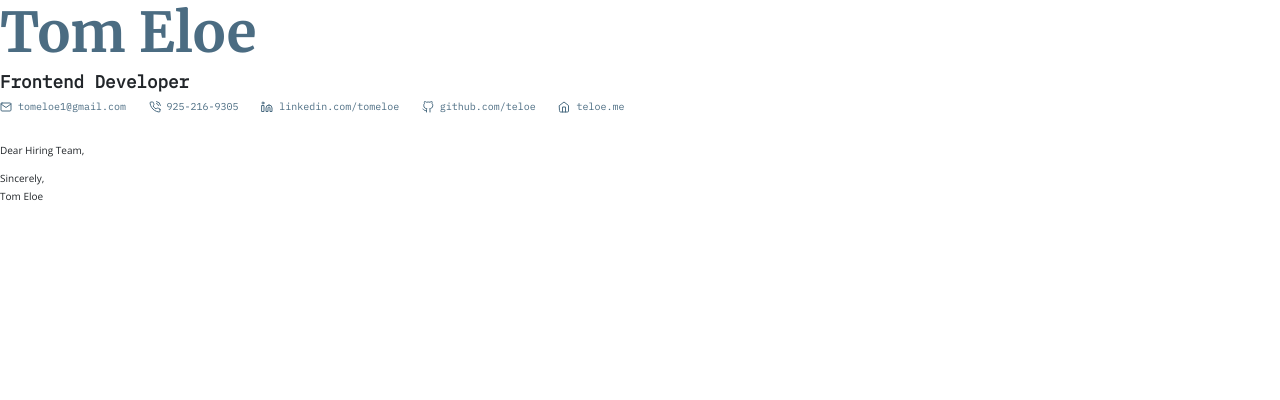
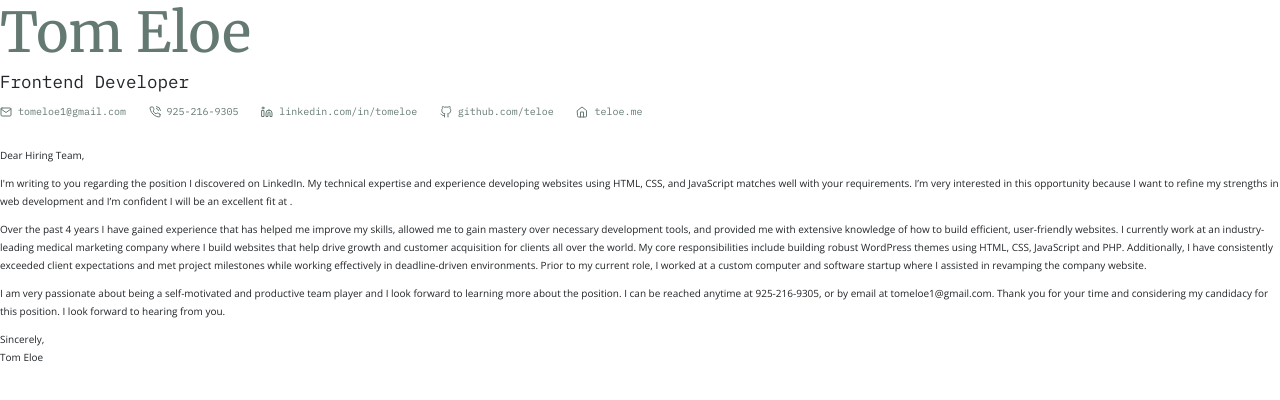
Before and after one commit to teloe/cv, a website: page cover-letter.html in a window 1280 px wide. Drawn offline with nearby package versions, Linux system fonts and the light colour scheme.

Commit message:
cover letter/more changes

```diff
--- a/cover-letter.html
+++ b/cover-letter.html
@@ -20,25 +20,25 @@
             <div class="col">
                 <div class="intro">
                     <h1>Tom Eloe</h1>
-                    <h2>Frontend Developer</h2>
+                    <h2 class="mb-3">Frontend Developer</h2>
                     <p class="contact">
-                        <a href="">
+                        <a href="mailto:tomeloe1@gmail.com">
                             <svg xmlns="http://www.w3.org/2000/svg" width="12" height="12" viewBox="0 0 24 24" fill="none" stroke="currentColor" stroke-width="2" stroke-linecap="round" stroke-linejoin="round" class="feather feather-mail"><path d="M4 4h16c1.1 0 2 .9 2 2v12c0 1.1-.9 2-2 2H4c-1.1 0-2-.9-2-2V6c0-1.1.9-2 2-2z"/><polyline points="22,6 12,13 2,6"/></svg>
                             <span>tomeloe1@gmail.com</span>
                         </a>
-                        <a href="">
+                        <a href="tel:9252169305">
                             <svg xmlns="http://www.w3.org/2000/svg" width="12" height="12" viewBox="0 0 24 24" fill="none" stroke="currentColor" stroke-width="2" stroke-linecap="round" stroke-linejoin="round" class="feather feather-phone-call"><path d="M15.05 5A5 5 0 0 1 19 8.95M15.05 1A9 9 0 0 1 23 8.94m-1 7.98v3a2 2 0 0 1-2.18 2 19.79 19.79 0 0 1-8.63-3.07 19.5 19.5 0 0 1-6-6 19.79 19.79 0 0 1-3.07-8.67A2 2 0 0 1 4.11 2h3a2 2 0 0 1 2 1.72 12.84 12.84 0 0 0 .7 2.81 2 2 0 0 1-.45 2.11L8.09 9.91a16 16 0 0 0 6 6l1.27-1.27a2 2 0 0 1 2.11-.45 12.84 12.84 0 0 0 2.81.7A2 2 0 0 1 22 16.92z"/></svg>
                             925-216-9305
                         </a>
-                        <a href="">
+                        <a href="https://www.linkedin.com/in/tomeloe/">
                             <svg xmlns="http://www.w3.org/2000/svg" width="12" height="12" viewBox="0 0 24 24" fill="none" stroke="currentColor" stroke-width="2" stroke-linecap="round" stroke-linejoin="round" class="feather feather-linkedin"><path d="M16 8a6 6 0 0 1 6 6v7h-4v-7a2 2 0 0 0-2-2 2 2 0 0 0-2 2v7h-4v-7a6 6 0 0 1 6-6z"/><rect x="2" y="9" width="4" height="12"/><circle cx="4" cy="4" r="2"/></svg>
-                            linkedin.com/tomeloe
+                            linkedin.com/in/tomeloe
                         </a>
-                        <a href="">
+                        <a href="https://github.com/teloe/">
                             <svg xmlns="http://www.w3.org/2000/svg" width="12" height="12" viewBox="0 0 24 24" fill="none" stroke="currentColor" stroke-width="2" stroke-linecap="round" stroke-linejoin="round" class="feather feather-github"><path d="M9 19c-5 1.5-5-2.5-7-3m14 6v-3.87a3.37 3.37 0 0 0-.94-2.61c3.14-.35 6.44-1.54 6.44-7A5.44 5.44 0 0 0 20 4.77 5.07 5.07 0 0 0 19.91 1S18.73.65 16 2.48a13.38 13.38 0 0 0-7 0C6.27.65 5.09 1 5.09 1A5.07 5.07 0 0 0 5 4.77a5.44 5.44 0 0 0-1.5 3.78c0 5.42 3.3 6.61 6.44 7A3.37 3.37 0 0 0 9 18.13V22"/></svg>
                             github.com/teloe
                         </a>
-                        <a href="">
+                        <a href="https://teloe.me/">
                             <svg xmlns="http://www.w3.org/2000/svg" width="12" height="12" viewBox="0 0 24 24" fill="none" stroke="currentColor" stroke-width="2" stroke-linecap="round" stroke-linejoin="round" class="feather feather-home"><path d="M3 9l9-7 9 7v11a2 2 0 0 1-2 2H5a2 2 0 0 1-2-2z"/><polyline points="9 22 9 12 15 12 15 22"/></svg>
                             <span>teloe.me</span>
                         </a>
@@ -51,8 +51,18 @@
     <div class="container-fluid px-0">
         <div class="row">
             <div class="col">
+
                 <p>Dear Hiring Team,</p>
+
+                <p>I'm writing to you regarding the <ROLE> position I discovered on LinkedIn. My technical expertise and experience developing websites using HTML, CSS, and JavaScript matches well with your requirements. I’m very interested in this opportunity because I want to refine my strengths in web development and I’m confident I will be an excellent fit at <COMPANY>.</p>
+
+                <p>Over the past 4 years I have gained experience that has helped me improve my skills, allowed me to gain mastery over necessary development tools, and provided me with extensive knowledge of how to build efficient, user-friendly websites. I currently work at an industry-leading medical marketing company where I build websites that help drive growth and customer acquisition for clients all over the world. My core responsibilities include building robust WordPress themes using HTML, CSS, JavaScript and PHP. Additionally, I have consistently exceeded client expectations and met project milestones while working effectively in deadline-driven environments. Prior to my current role, I worked at a custom computer and software startup where I assisted in revamping the company website.</p>
+
+                <p>I am very passionate about being a self-motivated and productive team player and I look forward to learning more about the <ROLE> position. I can be reached anytime at 925-216-9305, or by email at tomeloe1@gmail.com. Thank you for your time and considering my candidacy for this position. I look forward to hearing from you.</p>
+
                 <p>Sincerely,<br>Tom Eloe</p>
+
+
             </div>
         </div>
     </div>
--- a/style.css
+++ b/style.css
@@ -1,10 +1,11 @@
-@import url('https://fonts.googleapis.com/css2?family=IBM+Plex+Mono&family=Merriweather:wght@700&family=Open+Sans&display=swap');
+@import url('https://fonts.googleapis.com/css2?family=IBM+Plex+Mono&family=Merriweather:wght@400;700&family=Open+Sans&display=swap');
+
+@import url('https://fonts.googleapis.com/css2?family=IBM+Plex+Mono&family=Merriweather:wght@400;700&family=Open+Sans:wght@400;500&display=swap');
 
 :root {
     /* --accent: #5A7485; */
-    --accent: #4B6C82;
-    /* --accent: #6b889b; */
-    /* --accent: #54B688; */
+    /* --accent: #4B6C82; */
+    --accent: #647972;
 
     /* fonts */
     --primary-font: 'Open Sans', sans-serif;
@@ -32,10 +33,12 @@ html {
 body {
     font-size: inherit;
     font-family: var(--primary-font);
+    font-weight: 400;
+    font-style: normal;
 }
 h1, h2, h3 {
     font-family: var(--secondary-font);
-    font-weight: 700;
+    /* font-weight: 400; */
     color: var(--accent);
 }
 h1 {
@@ -43,10 +46,14 @@ h1 {
 }
 h3 {
     font-size: 1.5rem;
+    font-weight:500;
 }
 p,
 li {
     line-height: 1.8;
+}
+strong {
+    font-weight: 500;
 }
 a {
     text-decoration:none;
```
Also changed, not shown: index.html (+5 -5 lines), README.md, 2 other files.
